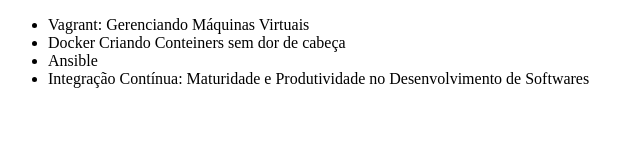
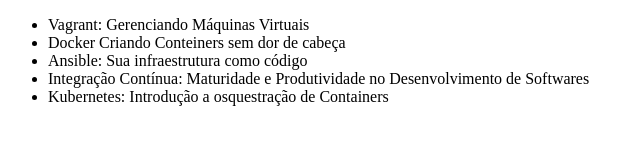
Before and after one commit to daniel-fmorais/git_curso, a plain HTML site: page index.html in a window 1280 px wide. Shown: the whole page, without its empty margins (0-640 px from the left). Drawn offline with Linux system fonts and the light colour scheme.

Commit message:
Acrescendendo 2 cursos

```diff
--- a/index.html
+++ b/index.html
@@ -8,8 +8,9 @@
 	<ul>
 		<li>Vagrant: Gerenciando Máquinas Virtuais</li>
 		<li>Docker Criando Conteiners sem dor de cabeça</li>
-		<li>Ansible</li>
+		<li>Ansible: Sua infraestrutura como código</li>
 		<li>Integração Contínua: Maturidade e Produtividade no Desenvolvimento de Softwares</li>
+		<li>Kubernetes: Introdução a osquestração de Containers</li>
 	</ul>
 </body>
 </html>
```
